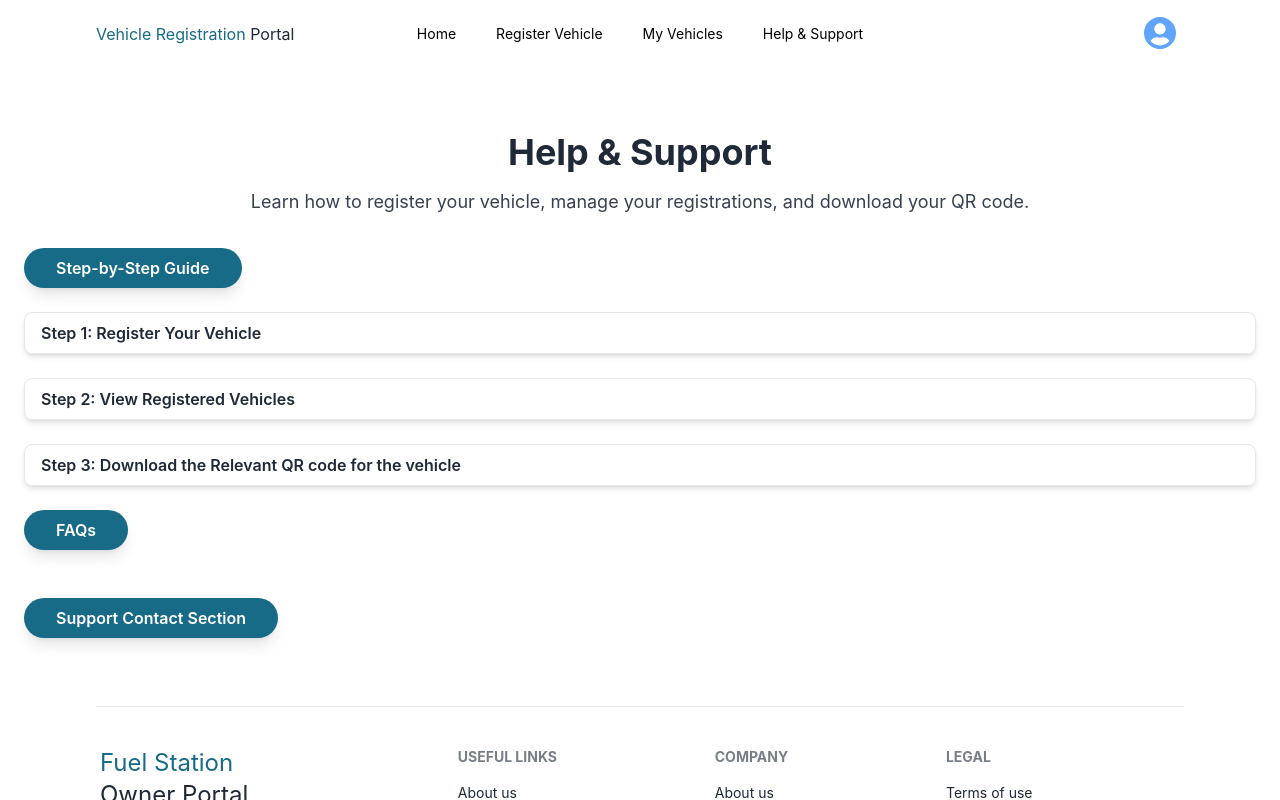
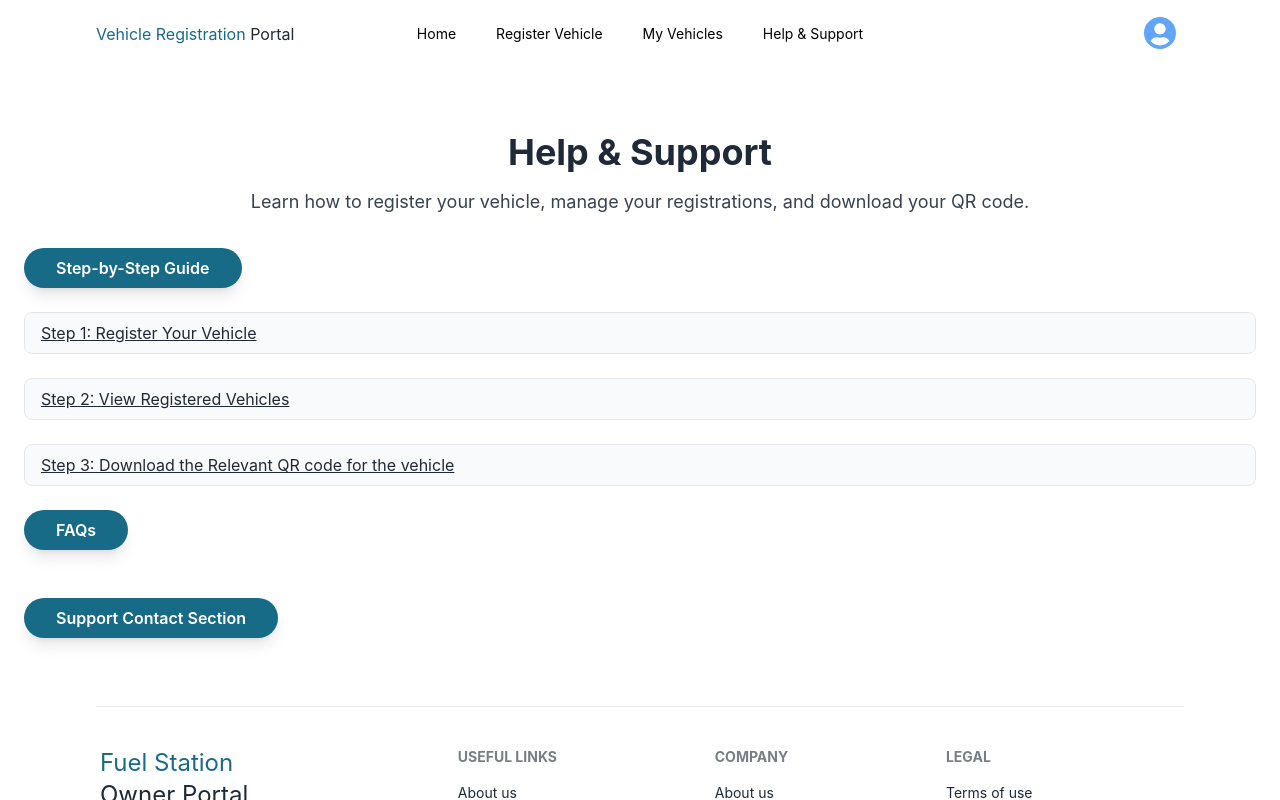
Before and after one commit to Khemz-Developer/fuel-quota-management-frontend-Project, a React (Vite) app in the folder Vehicle-Registration-Portal/: page /help in a window 1280 px wide. Both pictures are taken after a click on the button "Step-by-Step Guide". Shown: the top 800 px of the page. Built offline with nearby package versions, Linux system fonts and the light colour scheme.

Commit message:
feat(Vehicle-Registration-Portal): Completed Help & Support Page

```diff
--- a/Vehicle-Registration-Portal/src/pages/Help.jsx
+++ b/Vehicle-Registration-Portal/src/pages/Help.jsx
@@ -1,16 +1,68 @@
 import { AnimatePresence, motion } from 'framer-motion';
 import React, { useState } from 'react';
+
+const steps = [
+    {
+      title: 'Step 1: Register Your Vehicle',
+      content: [
+        '1. Go to the Vehicle Registration page.',
+        '2. Fill out the form with your vehicle details.',
+        '3. Click "Register Now" to complete the registration.',
+      ],
+    },
+    {
+      title: 'Step 2: View Registered Vehicles',
+      content: [
+        '1. Go to the "My Vehicles" section.',
+        '2. Here you will see all your registered vehicles listed.',
+      ],
+    },
+    {
+      title: 'Step 3: Download the Relevant QR code for the vehicle',
+      content: [
+        '1. Go to the "My Vehicles" section.',
+        '2. Here you will see all your registered vehicles listed.',
+        '3. Click on the QR Code column of the relevant vehicle to download.',
+      ],
+    },
+];
+
+const FAQ = [
+    {
+      question: 'What if I can\'t register my vehicle?',
+      answer: 'Make sure all required fields are filled in. Contact support if you face further issues.',
+    },
+    {
+      question: 'How can I edit or delete my registration?',
+      answer: 'Visit "My Vehicles" and select the vehicle you wish to edit or delete.',
+    },
+];
+
 const Help = () => {
-    const [openStep, setOpenStep] = useState(null);
+
     const [openGuide, setOpenGuide] = useState(false);
+    const [openSteps, setOpenSteps] = useState([false, false, false]);
+    const [openFAQ, setOpenFAQ] = useState(false);
+    const [openSupport, setOpenSupport] = useState(false);
 
-    const toggleStep = (step) => {
-        setOpenStep(openStep === step ? null : step);
-    }
 
     const toggleGuide = () => {
         setOpenGuide(!openGuide);
-    }
+        setOpenSteps([false,false,false]);
+    };
+
+    const toggleStep = (index) => {
+        setOpenSteps((prev) => prev.map((s, i) => (i === index ? !s : s)));
+    };
+
+    const toggleFAQ = () => {
+        setOpenFAQ(!openFAQ);
+    };
+
+    const toggleSupport = () => {
+        setOpenSupport(!openSupport);
+    };
+
     const stepVariants = {
         hidden: { height: 0, opacity: 0 },
         visible: { height: 'auto', opacity: 1, transition: { duration: 0.2 } },
@@ -41,9 +93,9 @@ const Help = () => {
 
         {/* Steps to follow in the portal*/}
         <motion.button
-            initial={{ opacity: 0, y: -30 }}
-            animate={{ opacity: 1, y: 0 }}
-            transition={{ duration: 1}}
+            initial={{ opacity: 0, x: -300 }}
+            animate={{ opacity: 1, x: 0 }}
+            transition={{ delay: 0.5, duration: 1}}
             className="px-8 py-2 mb-6 font-semibold text-white rounded-full shadow-lg bg-green hover:bg-green-700 hover:shadow-xl"
             onClick={toggleGuide}
         >
@@ -59,16 +111,16 @@ const Help = () => {
             transition={{ duration: 0.5 }}
             className="space-y-6"
           >
-                    {/* Step 1: Register a Vehicle */}
-                    <div className="border border-green-500 rounded-lg shadow-md">
+            {steps.map((step, index) => (
+              <div className="bg-gray-50 border rounded-lg" key={index}>
                 <button
-                            className="w-full px-4 py-2 text-left font-semibold rounded-lg focus:outline-none"
-                            onClick={() => toggleStep(1)}
+                  className="w-full px-4 py-2 text-left underline rounded-lg focus:outline-none"
+                  onClick={() => toggleStep(index)}
                 >
-                            Step 1: Register Your Vehicle
+                  {step.title}
                 </button>
                 <AnimatePresence initial={false}>
-                            {openStep === 1 && (
+                  {openSteps[index] && (
                     <motion.div
                       variants={stepVariants}
                       initial="hidden"
@@ -76,89 +128,72 @@ const Help = () => {
                       exit="exit"
                       className="p-4 bg-white"
                     >
-                                <p>1. Go to the Vehicle Registration page.</p>
-                                <p>2. Fill out the form with your vehicle details.</p>
-                                <p>3. Click 'Register Now' to complete the registration.</p>
+                      {step.content.map((item, idx) => (
+                        <p key={idx}>{item}</p>
+                      ))}
                     </motion.div>
                   )}
                 </AnimatePresence>
               </div>
+            ))}
+          </motion.section>
+        )}
+        </AnimatePresence>
 
-                    {/* Step 2: View registered vehicles */}
-                    <div className="border border-green-500 rounded-lg shadow-md">
-                        <button
-                        className="w-full px-4 py-2 text-left font-semibold text-gray-800 bg-green-100 rounded-lg focus:outline-none"
-                        onClick={() => toggleStep(2)}
+        {/* FAQ Section */}
+        <section className='space y-6 mt-6'>
+            <motion.button
+            initial={{ opacity: 0, x: -300 }}
+            animate={{ opacity: 1, x: 0 }}
+            transition={{ delay: 0.5,duration: 1}}
+            className="px-8 py-2 mb-6 font-semibold text-white rounded-full shadow-lg bg-green hover:bg-green-700 hover:shadow-xl"
+            onClick={toggleFAQ}
             >
-                        Step 2: View Registered Vehicles
-                        </button>
+                FAQs
+            </motion.button>
+
             <AnimatePresence initial={false}>
-                            {openStep === 2 && (
+                    {openFAQ && (
                         <motion.div
-                                variants={stepVariants}
-                                initial="hidden"
-                                animate="visible"
-                                exit="exit"
-                                className="p-4 bg-white"
+                            initial={{ opacity: 0, y: -20 }}
+                            animate={{ opacity: 1, y: 0 }}
+                            exit={{ opacity: 0, y: -20 }}
+                            transition={{ duration: 0.5 }}
                         >
-                                <p>1. Go to the 'My Vehicles' section.</p>
-                                <p>2. Here you will see all your registered vehicles listed.</p>
+                            {FAQ.map((item,index) => (
+                                <div className="bg-gray-50 p-4 border rounded-md mb-6" key={index}>
+                                    <p className="font-semibold text-gray-700">{item.question}</p>
+                                    <p className="text-gray-600">{item.answer}</p>
+                                </div>
+                            ))}
                         </motion.div>
                     )}
             </AnimatePresence>
-                    </div>
+        </section>
 
-                    {/* Step 3: Download the QR Code  */}
-                    <div className="border border-green-500 rounded-lg shadow-md">
-                        <button
-                        className="w-full px-4 py-2 text-left font-semibold text-gray-800 bg-green-100 rounded-lg focus:outline-none"
-                        onClick={() => toggleStep(3)}
+        <section className='space y-6 mt-6'>
+            <motion.button
+            initial={{ opacity: 0, x: -300 }}
+            animate={{ opacity: 1, x: 0 }}
+            transition={{ delay: 0.5,duration: 1}}
+            className="px-8 py-2 mb-6 font-semibold text-white rounded-full shadow-lg bg-green hover:bg-green-700 hover:shadow-xl"
+            onClick={toggleSupport}
             >
-                        Step 3: Download the Relevant QR code for the vehicle
-                        </button>
+                Support Contact Section
+            </motion.button>
+
             <AnimatePresence initial={false}>
-                            {openStep === 3 && (
+                {openSupport && (
                     <motion.div
-                                variants={stepVariants}
-                                initial="hidden"
-                                animate="visible"
-                                exit="exit"
-                                className="p-4 bg-white"
+                        initial={{ opacity: 0, y: -20 }}
+                        animate={{ opacity: 1, y: 0 }}
+                        exit={{ opacity: 0, y: -20 }}
+                        transition={{ duration: 0.5 }}
                     >
-                                <p>1. Go to the 'My Vehicles' section.</p>
-                                <p>2. Here you will see all your registered vehicles listed.</p>
+                        <p className="text-gray-700">For any issues or inquiries, please contact our support team at support@fuelquotamanagement.com</p>
                     </motion.div>
                     )}
             </AnimatePresence>
-                    </div>
-                </motion.section>
-            )
-            }
-        </AnimatePresence>
-
-
-
-        <section className='space y-6 mt-6'>
-            <motion.button
-            initial={{ opacity: 0, y: -30 }}
-            animate={{ opacity: 1, y: 0 }}
-            transition={{ duration: 1}}
-            className="px-8 py-2 mb-6 font-semibold text-white rounded-full shadow-lg bg-green hover:bg-green-700 hover:shadow-xl"
-            onClick={() => toggleStep(1)}
-            >
-                FAQs
-            </motion.button>
-        </section>
-        <section className='space y-6 mt-6'>
-            <motion.button
-            initial={{ opacity: 0, y: -30 }}
-            animate={{ opacity: 1, y: 0 }}
-            transition={{ duration: 1}}
-            className="px-8 py-2 mb-6 font-semibold text-white rounded-full shadow-lg bg-green hover:bg-green-700 hover:shadow-xl"
-            onClick={() => toggleStep(1)}
-            >
-                Support Contact Section
-            </motion.button>
         </section>
 
     </div>
```
Lines whose indentation alone changed are shown as unchanged.
